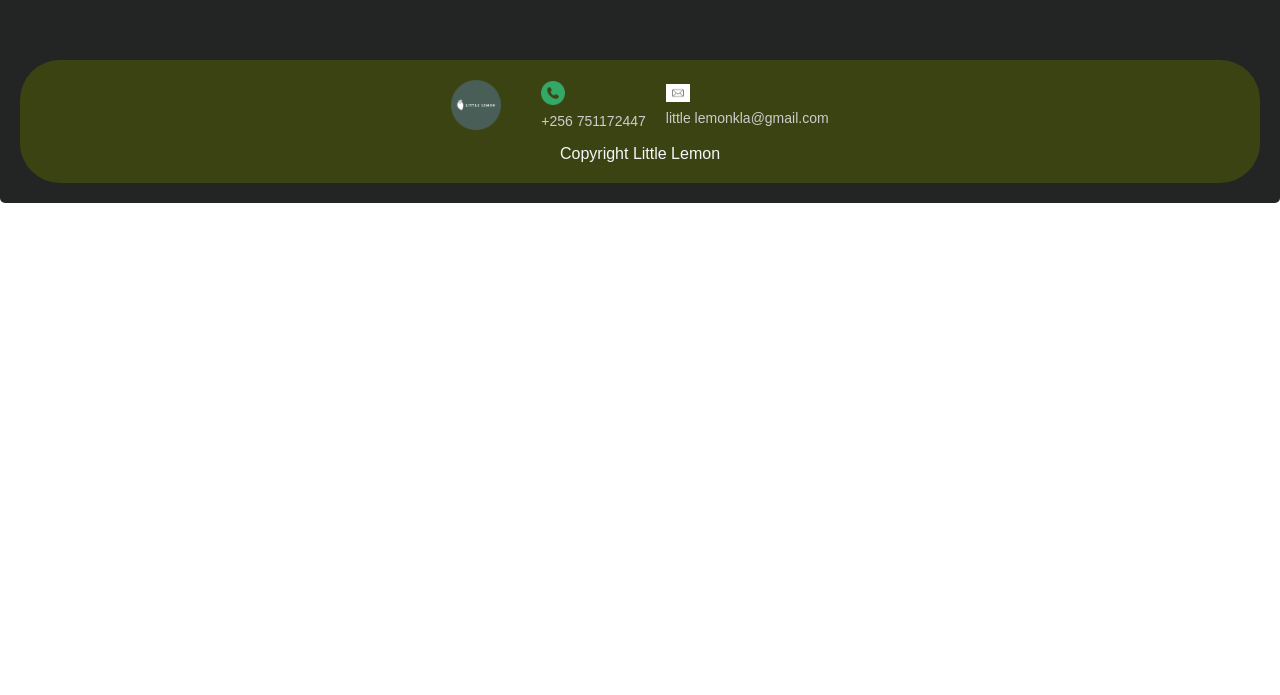
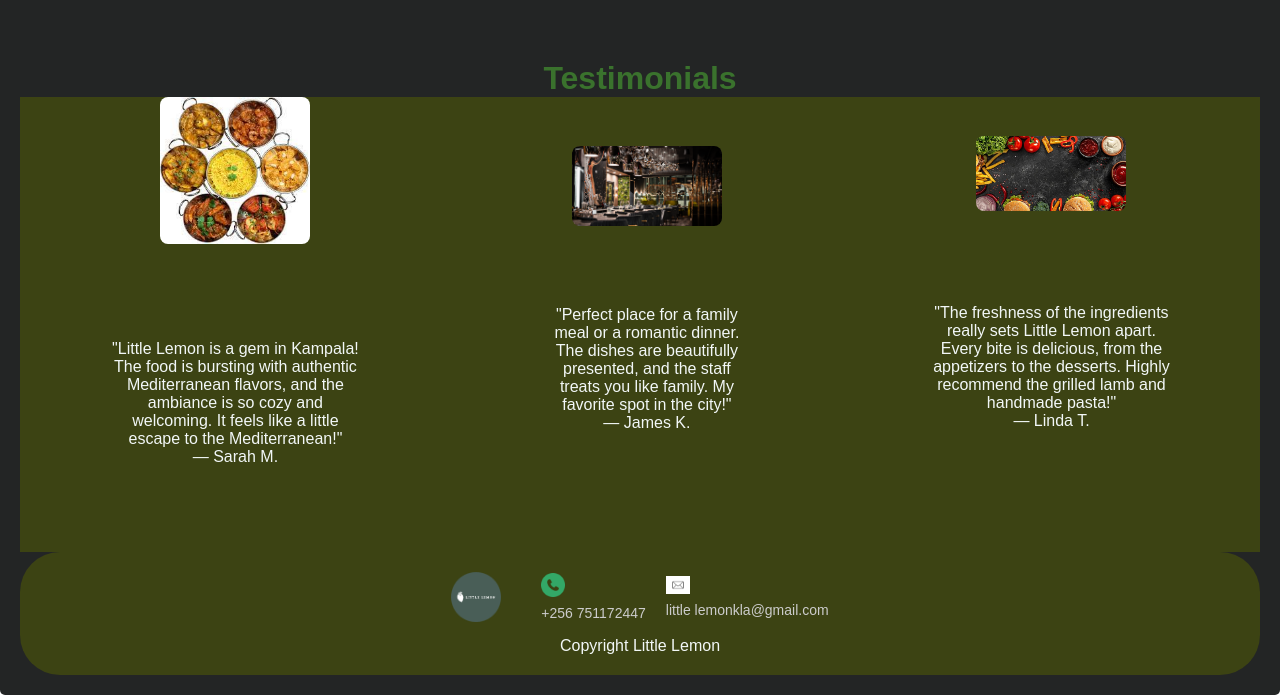
Before and after one commit to nawagirwacatherine/my-app, a React (Create React App) app: page /menu in a window 1280 px wide. Shown: the part 865-1560 px from the top of the page. Before the commit the page ends 1068 px from the top, so only its background shows below. Built offline with nearby package versions, Linux system fonts and the light colour scheme.

Commit message:
Added a division to each component above thier footer

```diff
--- a/src/AboutUs.js
+++ b/src/AboutUs.js
@@ -1,32 +1,52 @@
 import "./style.css"
+import imagesHighlight from './images/highlight.jpeg';
+import imagesHighlight1 from './images/highlight1.png';
+import imagesHighlight2 from './images/highlight2.jpg';
 import Footer from './Footer';
 
 function AboutPage () {
 
-    // const footerStyle = {
-    //     backgroundColor: '#3c4313',
-    //     color: '#fff',
-    //     textAlign: 'center',
-    //     padding: '10px 0',
-    //     position: 'relative',
-    //     width: '100%',
-    //     bottom: '0',
-    //     borderRadius: '10px',
-    //   };
-      return(
-    //     <footer style={footerStyle}>
-    // <img src={footer} alt="footer" className="footer" />
+  return(
 
-    // <div className="flex-container">
-    //         <div>
+  <>
 
-    //         </div>
-    //         <div>
-    //             <p>Copyright little Lemon</p>
-    //         </div>
+<div className="Testimonials">
+  <h1>Testimonials</h1>
+  <div className="testimonial-section">
+    <section className="testimonial-item">
+      <img src={imagesHighlight} alt="Testimonial 1" className="image" />
+      <article>
+      <p>
+        "Little Lemon is a gem in Kampala! The food is bursting with authentic Mediterranean flavors, and the ambiance is so cozy and welcoming. It feels like a little escape to the Mediterranean!"
+        <br />— Sarah M.
+      </p>
+      </article>
+    </section>
 
-    //     </div>
+    <section className="testimonial-item">
+      <img src={imagesHighlight1} alt="Testimonial 2" className="image" />
+      <article>
+      <p>
+        "Perfect place for a family meal or a romantic dinner. The dishes are beautifully presented, and the staff treats you like family. My favorite spot in the city!"
+        <br />— James K.
+      </p>
+      </article>
+    </section>
+
+    <section className="testimonial-item">
+      <img src={imagesHighlight2} alt="Testimonial 3" className="image" />
+      <article>
+      <p>
+        "The freshness of the ingredients really sets Little Lemon apart. Every bite is delicious, from the appetizers to the desserts. Highly recommend the grilled lamb and handmade pasta!"
+        <br />— Linda T.
+      </p>
+      </article>
+    </section>
+
+  </div>
+</div>
 <Footer />
+</>
       )
 
 }
--- a/src/BookingPage.js
+++ b/src/BookingPage.js
@@ -2,6 +2,11 @@
 import {useState} from "react";
 import "./style.css"
 import Footer from './Footer';
+import imagesHighlight from './images/highlight.jpeg';
+import imagesHighlight1 from './images/highlight1.png';
+import imagesHighlight2 from './images/highlight2.jpg';
+
+
 function BookingPage() {
   const[name, setName]= useState("");
   const[score, setScore]= useState("10");
@@ -34,17 +39,6 @@
     }
     console.log("Reservation submitted!");
   };
-
-  // const footerStyle = {
-  //   backgroundColor: '#3c4313',
-  //   color: '#fff',
-  //   textAlign: 'center',
-  //   padding: '10px 0',
-  //   position: 'relative',
-  //   width: '100%',
-  //   bottom: '0',
-  //   borderRadius: '10px',
-  // };
 
 
   return (
@@ -131,19 +125,44 @@
       </form>
     </div>
 
-    {/* <footer style={footerStyle}>
-    <img src={footer} alt="footer" className="footer" />
 
-    <div className="flex-container">
-            <div>
 
-            </div>
-            <div>
-                <p>Copyright little Lemon</p>
-            </div>
 
-        </div>
-      </footer> */}
+<div className="Testimonials">
+  <h1>Testimonials</h1>
+  <div className="testimonial-section">
+    <section className="testimonial-item">
+      <img src={imagesHighlight} alt="Testimonial 1" className="image" />
+      <article>
+      <p>
+        "Little Lemon is a gem in Kampala! The food is bursting with authentic Mediterranean flavors, and the ambiance is so cozy and welcoming. It feels like a little escape to the Mediterranean!"
+        <br />— Sarah M.
+      </p>
+      </article>
+    </section>
+
+    <section className="testimonial-item">
+      <img src={imagesHighlight1} alt="Testimonial 2" className="image" />
+      <article>
+      <p>
+        "Perfect place for a family meal or a romantic dinner. The dishes are beautifully presented, and the staff treats you like family. My favorite spot in the city!"
+        <br />— James K.
+      </p>
+      </article>
+    </section>
+
+    <section className="testimonial-item">
+      <img src={imagesHighlight2} alt="Testimonial 3" className="image" />
+      <article>
+      <p>
+        "The freshness of the ingredients really sets Little Lemon apart. Every bite is delicious, from the appetizers to the desserts. Highly recommend the grilled lamb and handmade pasta!"
+        <br />— Linda T.
+      </p>
+      </article>
+    </section>
+
+  </div>
+</div>
 
 <Footer />
     </>
--- a/src/Login.js
+++ b/src/Login.js
@@ -1,20 +1,13 @@
 import './App.js';
 import image3Images from './images/image3.jpg';
 import Footer from './Footer';
+import imagesHighlight from './images/highlight.jpeg';
+import imagesHighlight1 from './images/highlight1.png';
+import imagesHighlight2 from './images/highlight2.jpg';
 
 
 function Login() {
 
-    const footerStyle = {
-        backgroundColor: '#3c4313',
-        color: '#fff',
-        textAlign: 'center',
-        padding: '10px 0',
-        position: 'relative',
-        width: '100%',
-        bottom: '0',
-        borderRadius: '10px',
-      };
     const backgroundStyle={
 
     backgroundImage:`linear-gradient(rgba(2,5,10,0.4),#009688),url(${image3Images})`,
@@ -47,19 +40,41 @@
      <button type="submit">Submit</button>
             </div>
 
-{/* <footer style={footerStyle}>
-<img src={footer} alt="footer" className="footer" />
+  <div className="Testimonials">
+  <h1>Testimonials</h1>
+  <div className="testimonial-section">
+    <section className="testimonial-item">
+      <img src={imagesHighlight} alt="Testimonial 1" className="image" />
+      <article>
+      <p>
+        "Little Lemon is a gem in Kampala! The food is bursting with authentic Mediterranean flavors, and the ambiance is so cozy and welcoming. It feels like a little escape to the Mediterranean!"
+        <br />— Sarah M.
+      </p>
+      </article>
+    </section>
 
-<div className="flex-container">
-        <div>
+    <section className="testimonial-item">
+      <img src={imagesHighlight1} alt="Testimonial 2" className="image" />
+      <article>
+      <p>
+        "Perfect place for a family meal or a romantic dinner. The dishes are beautifully presented, and the staff treats you like family. My favorite spot in the city!"
+        <br />— James K.
+      </p>
+      </article>
+    </section>
 
-        </div>
-        <div>
-            <p>Copyright little Lemon</p>
-        </div>
+    <section className="testimonial-item">
+      <img src={imagesHighlight2} alt="Testimonial 3" className="image" />
+      <article>
+      <p>
+        "The freshness of the ingredients really sets Little Lemon apart. Every bite is delicious, from the appetizers to the desserts. Highly recommend the grilled lamb and handmade pasta!"
+        <br />— Linda T.
+      </p>
+      </article>
+    </section>
 
-    </div>
-  </footer> */}
+  </div>
+</div>
   <Footer />
 
   </>
--- a/src/Menu.js
+++ b/src/Menu.js
@@ -1,19 +1,13 @@
 
 import './App.js';
 import './style.css';
+import imagesHighlight from './images/highlight.jpeg';
+import imagesHighlight1 from './images/highlight1.png';
+import imagesHighlight2 from './images/highlight2.jpg';
 import Footer from './Footer';
 
 function Menu() {
-    const footerStyle = {
-        backgroundColor: '#3c4313',
-        color: '#fff',
-        textAlign: 'center',
-        padding: '10px 0',
-        position: 'relative',
-        width: '100%',
-        bottom: '0',
-        borderRadius: '10px',
-      };
+
     return (
         <>
         <div>
@@ -42,19 +36,41 @@
             </ol>
         </div>
 
-        {/* <footer style={footerStyle}>
-    <img src={footer} alt="footer" className="footer" />
+<div className="Testimonials">
+  <h1>Testimonials</h1>
+  <div className="testimonial-section">
+    <section className="testimonial-item">
+      <img src={imagesHighlight} alt="Testimonial 1" className="image" />
+      <article>
+      <p>
+        "Little Lemon is a gem in Kampala! The food is bursting with authentic Mediterranean flavors, and the ambiance is so cozy and welcoming. It feels like a little escape to the Mediterranean!"
+        <br />— Sarah M.
+      </p>
+      </article>
+    </section>
 
-    <div className="flex-container">
-            <div>
+    <section className="testimonial-item">
+      <img src={imagesHighlight1} alt="Testimonial 2" className="image" />
+      <article>
+      <p>
+        "Perfect place for a family meal or a romantic dinner. The dishes are beautifully presented, and the staff treats you like family. My favorite spot in the city!"
+        <br />— James K.
+      </p>
+      </article>
+    </section>
 
-            </div>
-            <div>
-                <p>Copyright little Lemon</p>
-            </div>
+    <section className="testimonial-item">
+      <img src={imagesHighlight2} alt="Testimonial 3" className="image" />
+      <article>
+      <p>
+        "The freshness of the ingredients really sets Little Lemon apart. Every bite is delicious, from the appetizers to the desserts. Highly recommend the grilled lamb and handmade pasta!"
+        <br />— Linda T.
+      </p>
+      </article>
+    </section>
 
-        </div>
-      </footer> */}
+  </div>
+</div>
       <Footer />
         </>
     );
```
